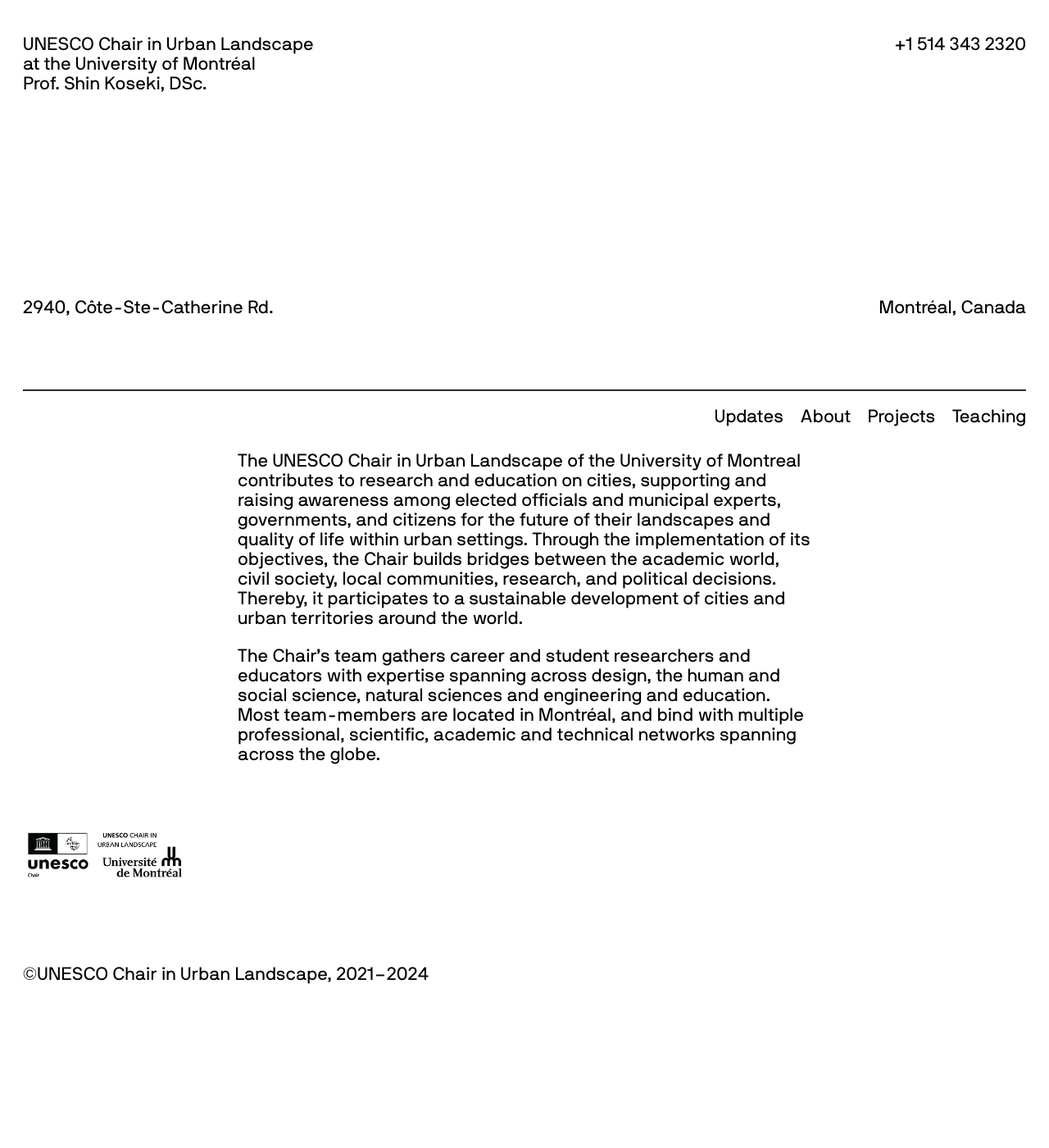
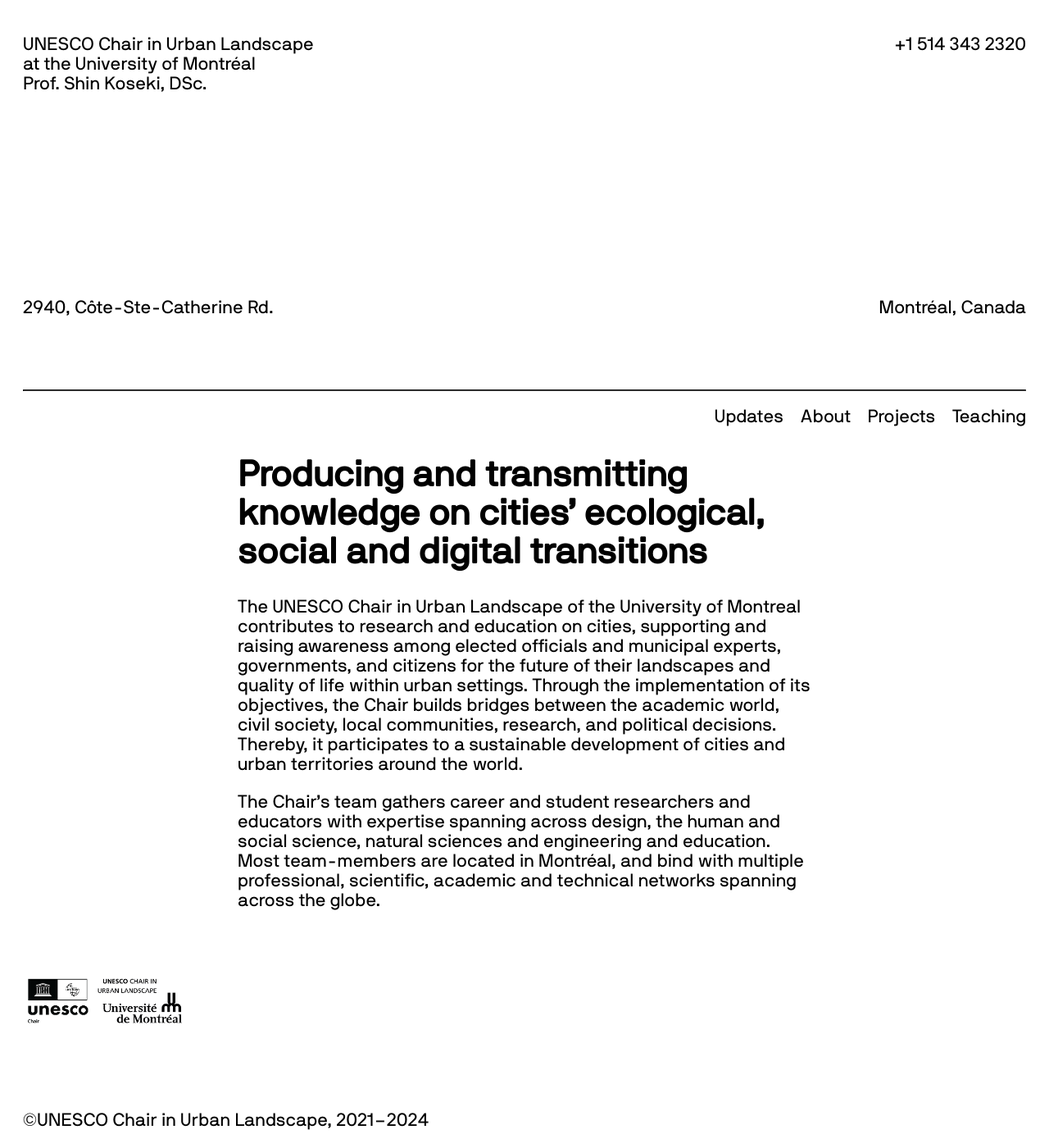
Before and after one commit to CUPUM/cupum.github.io, a Jekyll site: the page built from about.md, in a window 1280 px wide. Shown: the whole page at 82% size. Built offline with Jekyll 4.4.1, drawn with Linux system fonts in a browser that asks for light colours; before the commit the page ends 1222 px from its top, so only the background shows below that.

Commit message:
Adding mission statement as title

```diff
--- a/about.md
+++ b/about.md
@@ -1,7 +1,7 @@
 ---
 layout: about
 ---
-
+# Producing and transmitting knowledge on cities’ ecological, social and digital transitions
 The UNESCO Chair in Urban Landscape of the University of Montreal contributes to research and education on cities, supporting and raising awareness among elected officials and municipal experts, governments, and citizens for the future of their landscapes and quality of life within urban settings. Through the implementation of its objectives, the Chair builds bridges between the academic world, civil society, local communities, research, and political decisions. Thereby, it participates to a sustainable development of cities and urban territories around the world.
 
 The Chair’s team gathers career and student researchers and educators with expertise spanning across design, the human and social science, natural sciences and engineering and education. Most team-members are located in Montréal, and bind with multiple professional, scientific, academic and technical networks spanning across the globe.
```
